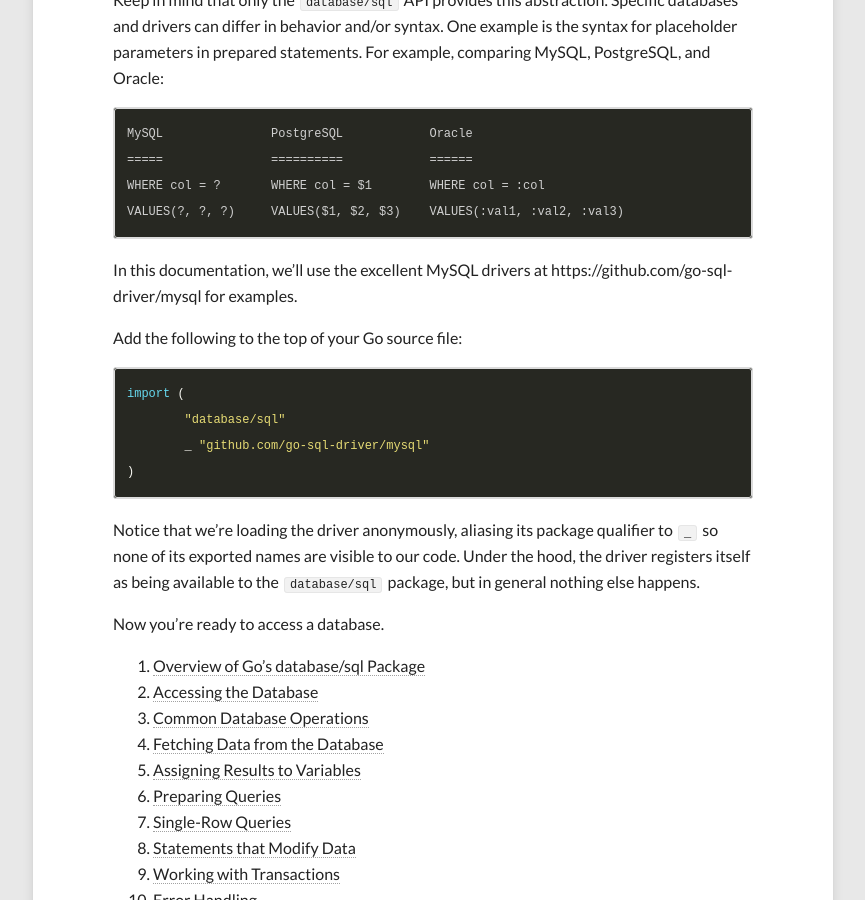
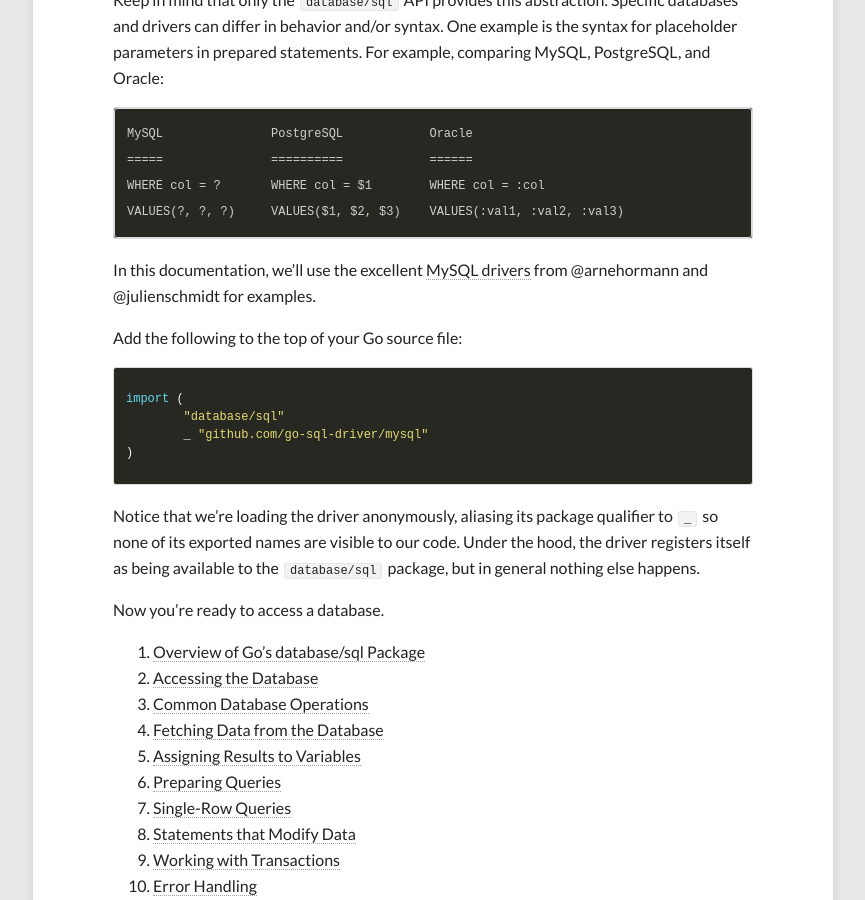
Before and after one commit to VividCortex/go-database-sql-tutorial, a Jekyll site: the page built from overview.md, in a window 1280 px wide and 900 px high, scrolled down 902 px. Shown: the whole window, without its empty margins (207-1072 px from the left). Built offline with Jekyll 4.4.1, drawn with Linux system fonts in a browser that asks for light colours; nearby versions of some CDN libraries.

Commit message:
Update overview.md

````diff
--- a/overview.md
+++ b/overview.md
@@ -32,17 +32,17 @@ example, comparing MySQL, PostgreSQL, and Oracle:
 	WHERE col = ?       WHERE col = $1        WHERE col = :col
 	VALUES(?, ?, ?)     VALUES($1, $2, $3)    VALUES(:val1, :val2, :val3)
 
-In this documentation, we'll use the excellent MySQL drivers at
-https://github.com/go-sql-driver/mysql for examples.
+In this documentation, we'll use the excellent
+[MySQL drivers](https://github.com/go-sql-driver/mysql) from @arnehormann and @julienschmidt for examples.
 
 Add the following to the top of your Go source file:
 
-```go
+{% highlight go %}
 import (
 	"database/sql"
 	_ "github.com/go-sql-driver/mysql"
 )
-```
+{% endhighlight %}
 
 Notice that we're loading the driver anonymously, aliasing its package qualifier
 to `_` so none of its exported names are visible to our code. Under the hood,
````
